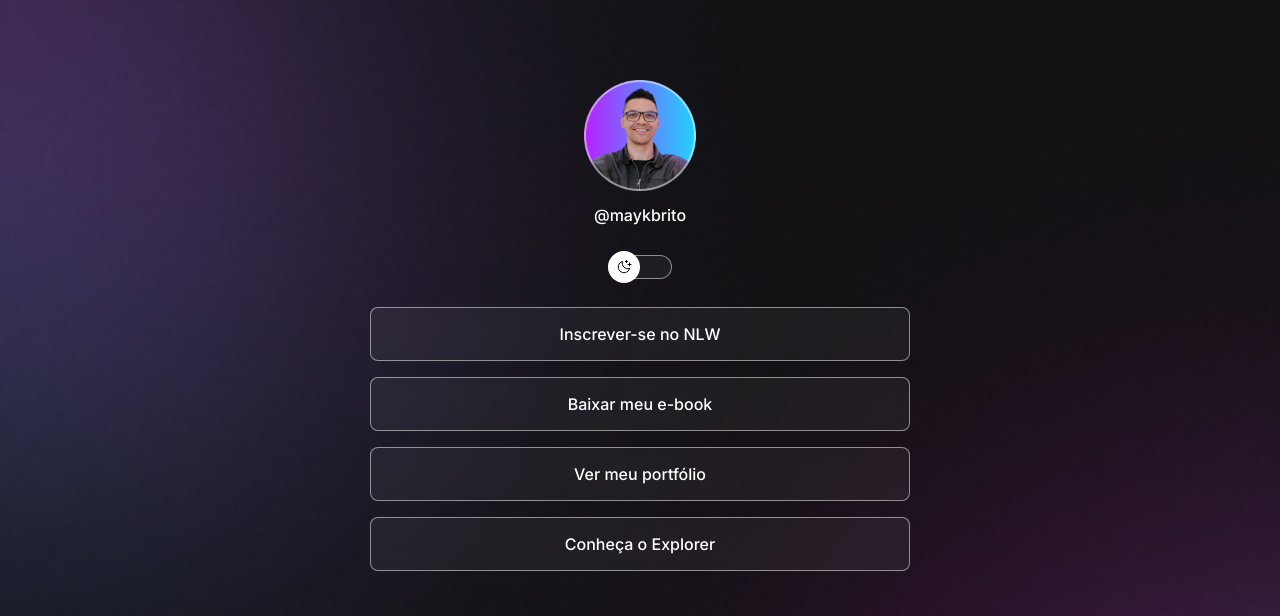
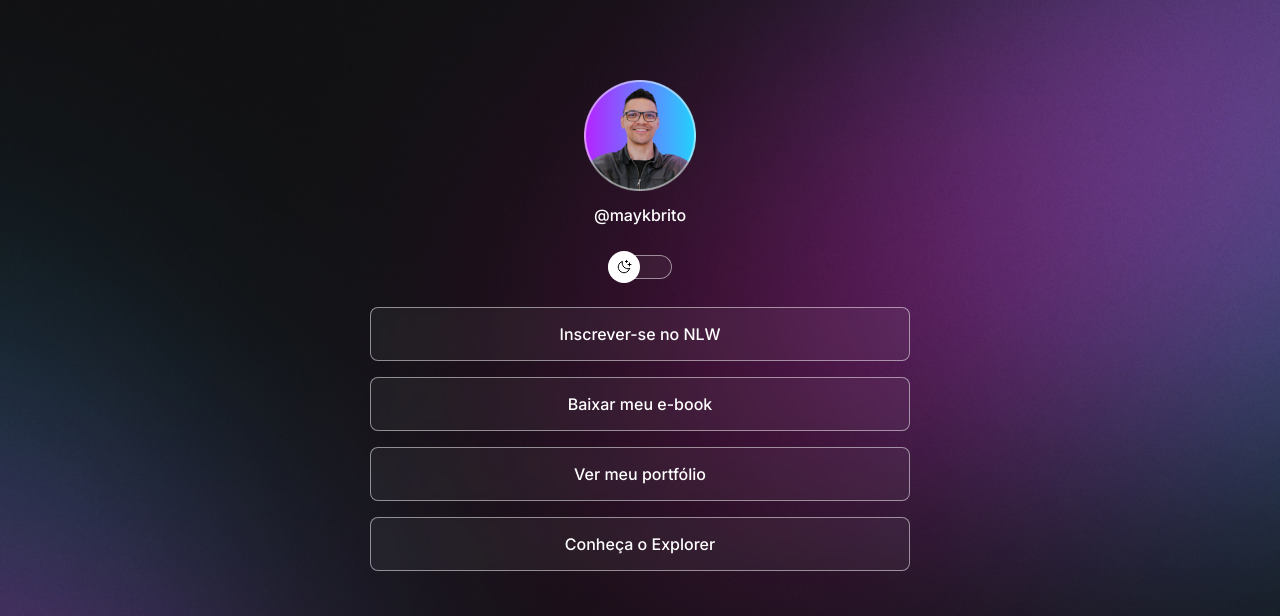
Before and after one commit to caiquerossetti/projeto-DevLinks, a plain HTML site: page index.html in a window 1280 px wide. Shown: the top 616 px of the page. Drawn offline with nearby package versions, Linux system fonts and the light colour scheme.

Commit message:
change background based on media queries

```diff
--- a/style.css
+++ b/style.css
@@ -26,6 +26,7 @@
 
 body {
   background: var(--bg-url) no-repeat top center/cover;
+  height: 100vh;
 }
 
 body * {
@@ -156,3 +157,14 @@ footer {
   text-align: center;
   font-size: 14px;
 }
+
+/* MEDIAQUERIES */
+@media(min-width: 700px){
+  :root {
+    --bg-url: url(assets/bg.jpg)
+  }
+
+  .light {
+    --bg-url: url(assets/bg-light)
+  }
+}
```
Also changed, not shown: assets/bg-light.jpg (added), assets/bg.jpg (added).
